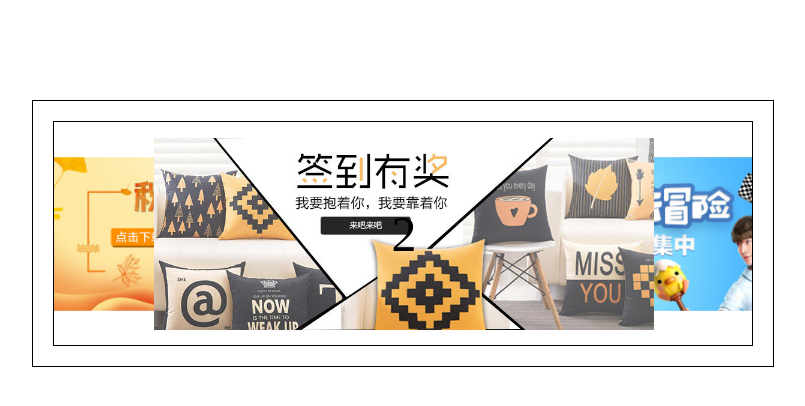
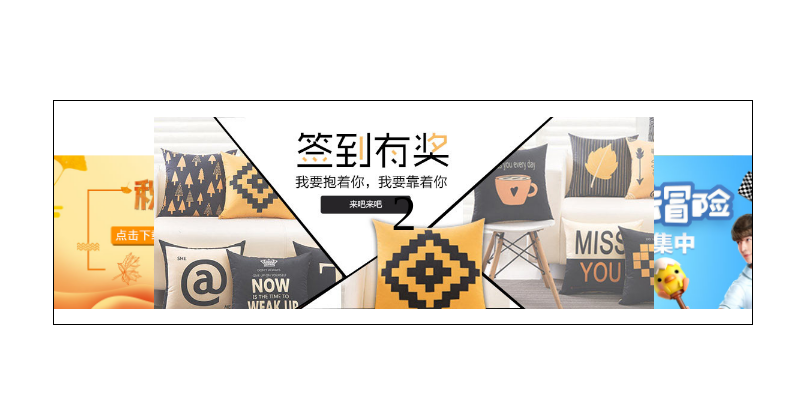
Before and after one commit to Unchastity/html, a plain HTML site: page 千图网/3d轮播图.html in a window 1280 px wide. Shown: the whole page, without its empty margins (237-1042 px from the left). Drawn offline with Linux system fonts and the light colour scheme.

Commit message:
3D 轮播图优化

```diff
--- a/千图网/3d轮播图.html
+++ b/千图网/3d轮播图.html
@@ -17,17 +17,10 @@
             vertical-align: top;
         }
 
-        .banner-container {
+        .banner {
             width: 700px;
             height: 225px;
             margin: 100px auto;
-            padding: 20px;
-            border: solid 1px black;
-        }
-
-        .banner-container .banner {
-            width: 700px;
-            height: 225px;
             border: solid 1px black;
             padding: 16px 0;
             box-sizing: border-box;
@@ -37,8 +30,8 @@
         ul {
             list-style: none;
             position: relative;
-            height: 100%;
-            width: 100%;
+            /*height: 100%;*/
+            /*width: 100%;*/
         }
 
         ul li {
@@ -76,44 +69,45 @@
 
 */
         .list1 {
-            left: -50px;
-            z-index: 80;
+            left: 0;
+            z-index: 8;
+            transform-origin: 0 100%;
         }
 
         .list2 {
             left: 100px;
-            z-index: 100;
+            z-index: 10;
             transform: scale(1);
-            transition: all 1s;
+            transform-origin: 0 100%;
         }
 
         .list3 {
-            left: 250px;
-            z-index: 90;
-            transition: all 0.5s ease-out;
+            left: 200px;
+            z-index: 9;
+            transform-origin: 100% 100%;
         }
 
         .list4 {
-            left: 500px;
-            transition: all 0.8s ease-in;
+            left: 300px;
+            z-index: 7;
+            transform-origin: 100% 100%;
         }
 
         .list5 {
-            left: 650px;
-
+            left: 600px;
+            z-index: 6;
+            transform-origin: 100% 100%;
         }
 
         .list6 {
             left: 100px;
-            z-index: 1;
-            transition: all 0.8s ease-in 0.5s;
+            z-index: 5;
+            transform-origin: 100% 100%;
         }
 
     </style>
 </head>
 <body>
-
-    <div class="banner-container">
     <div class="banner">
         <ul id="bannerUL">
             <li class="list1">
@@ -136,8 +130,6 @@
             </li>
         </ul>
     </div>
-    </div>
-
 </body>
 <script>
     var styleArr = ["list1", "list2", "list3", "list4", "list5", "list6"];
```
Lines whose indentation alone changed are shown as unchanged.
